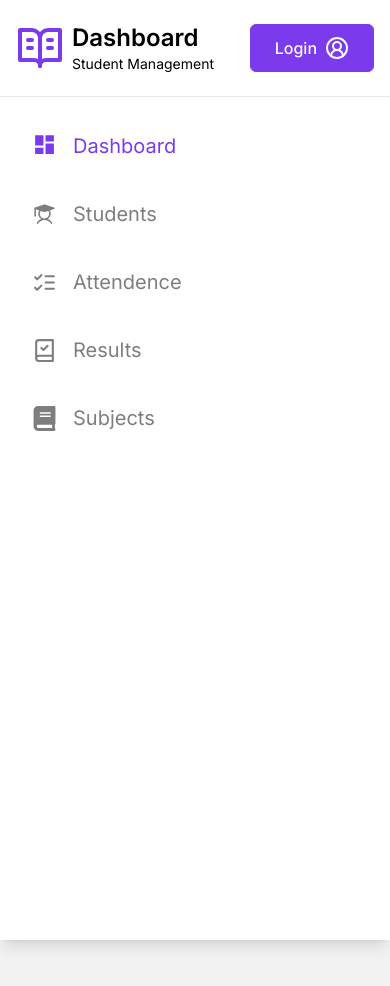
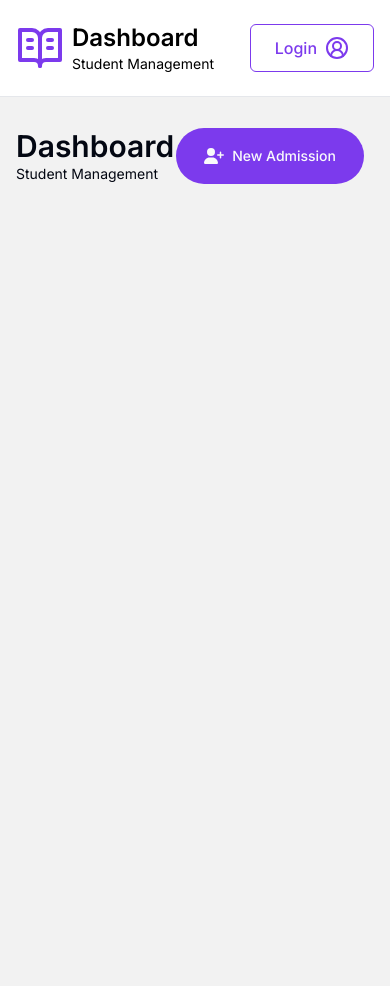
Before and after one commit to Shakiqurrahman/student-management-client, a Next.js app: page / in a window 390 px wide. Built offline with nearby package versions, Linux system fonts and the light colour scheme.

Commit message:
bug fixed & admission button added

```diff
--- a/src/app/layout.js
+++ b/src/app/layout.js
@@ -15,9 +15,9 @@ export default function RootLayout({ children }) {
     <html lang="en">
       <body className={inter.className}>
         <Header />
-        <div className="flex gap-10">
+        <div className="lg:flex gap-10">
           <SideBar />
-          <main className="flex-1 mt-8">
+          <main className="flex-1 mt-4 p-4 md:p-8">
           {children}
           </main>
         </div>
--- a/src/app/page.js
+++ b/src/app/page.js
@@ -1,9 +1,18 @@
+import { Button } from "@/components/ui/button";
+import { FaUserPlus } from "react-icons/fa6";
+
 export default function Home() {
   return (
     <section className="h-[100vh]">
-      <div>
-        <h1 className="text-3xl font-semibold">Dashboard</h1>
-        <p className="text-sm">Student Management</p>
+      <div className="flex justify-between">
+        <div>
+          <h1 className="text-3xl font-semibold">Dashboard</h1>
+          <p className="text-sm">Student Management</p>
+        </div>
+        <Button size='rounded'>
+          <FaUserPlus className="mr-2" size={20}/>
+          New Admission
+          </Button>
       </div>
     </section>
   );
--- a/src/components/Header.jsx
+++ b/src/components/Header.jsx
@@ -1,4 +1,5 @@
 import { BookOpenText, CircleUserRound } from "lucide-react";
+import Link from "next/link";
 import { Button } from "./ui/button";
 
 const Header = () => {
@@ -6,6 +7,7 @@ const Header = () => {
     <header className="h-24">
       <div className="border-b bg-white text-black fixed top-0 w-full z-50">
         <div className="h-24 flex items-center justify-between gap-2 px-4 md:px-8 ">
+          <Link href="/">
             <div className="flex items-center gap-2">
               <BookOpenText className="text-primary size-12" />
               <div>
@@ -13,6 +15,7 @@ const Header = () => {
                 <p className="text-sm">Student Management</p>
               </div>
             </div>
+          </Link>
           <div className="w-1/3 hidden md:block">
             <input
               className="w-full py-2 px-4 border outline-none rounded-md bg-transparent"
--- a/src/components/SideBar.jsx
+++ b/src/components/SideBar.jsx
@@ -9,8 +9,8 @@ import { usePathname } from "next/navigation";
 const SideBar = () => {
   const pathname = usePathname();
   return (
-    <aside className="md:w-[250px]  relative">
-      <ul className="text-black bg-white w-full md:w-[250px]  left-0  fixed top-24 h-full pt-4  shadow-lg">
+    <aside className="lg:w-[240px]  relative">
+      <ul className="text-black bg-white w-full md:w-[250px] hidden lg:block  left-0  fixed top-24 h-full pt-4  shadow-lg">
         <Link href="/">
           <li
             className={`link ${
--- a/src/components/ui/button.jsx
+++ b/src/components/ui/button.jsx
@@ -18,13 +18,14 @@ const buttonVariants = cva(
           "bg-secondary text-secondary-foreground hover:bg-secondary/80",
         ghost: "hover:bg-accent hover:text-accent-foreground",
         link: "text-primary underline-offset-4 hover:underline",
-        login: "bg-primary text-primary-foreground hover:bg-white hover:text-primary border border-primary text-base"
+        login: "bg-white text-primary hover:bg-primary hover:text-primary-foreground border border-primary text-base"
       },
       size: {
         default: "h-10 px-4 py-2.5",
         sm: "h-9 rounded-md px-3",
         md: "h-12 rounded-md px-6 py-4",
-        lg: "h-11 rounded-md px-8",
+        lg: " rounded-md px-6 py-3",
+        rounded: " rounded-[30px] px-7 py-3",
         icon: "h-10 w-10",
       },
     },
```
Lines whose indentation alone changed are shown as unchanged.
